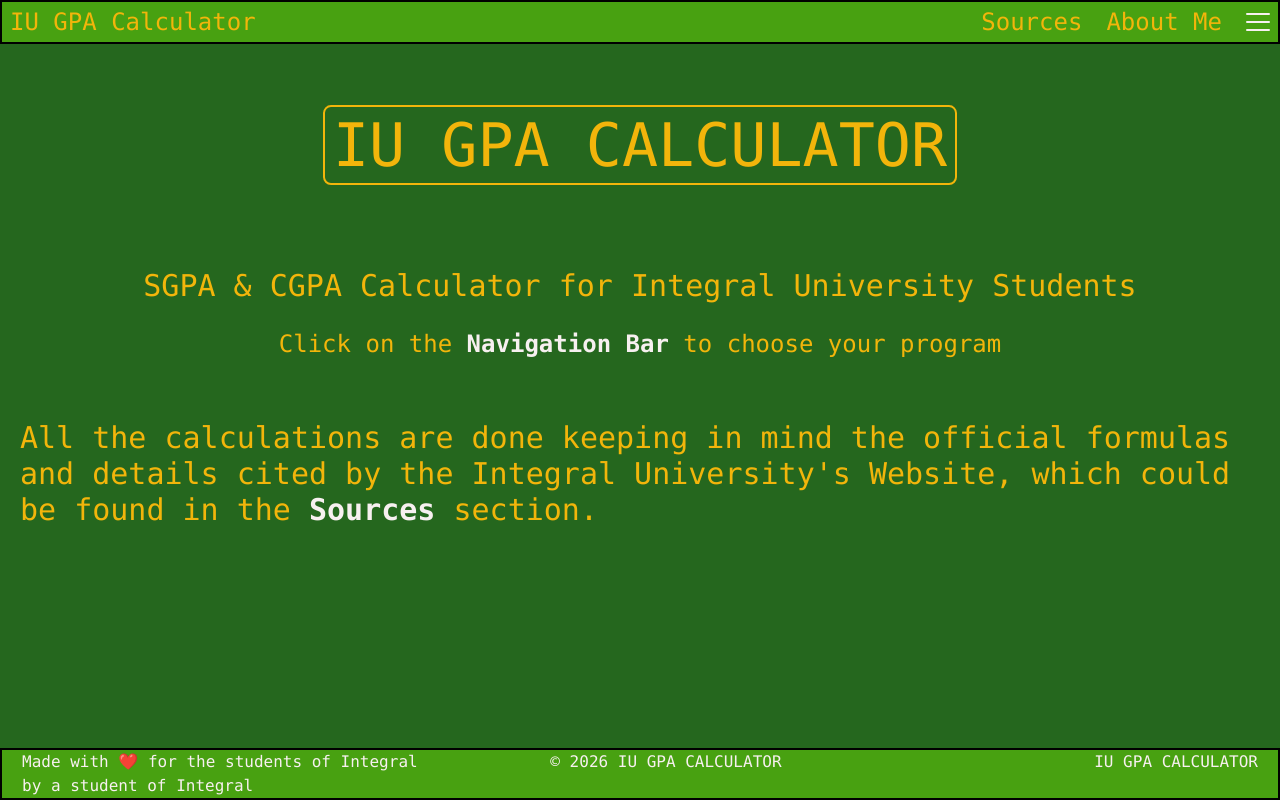
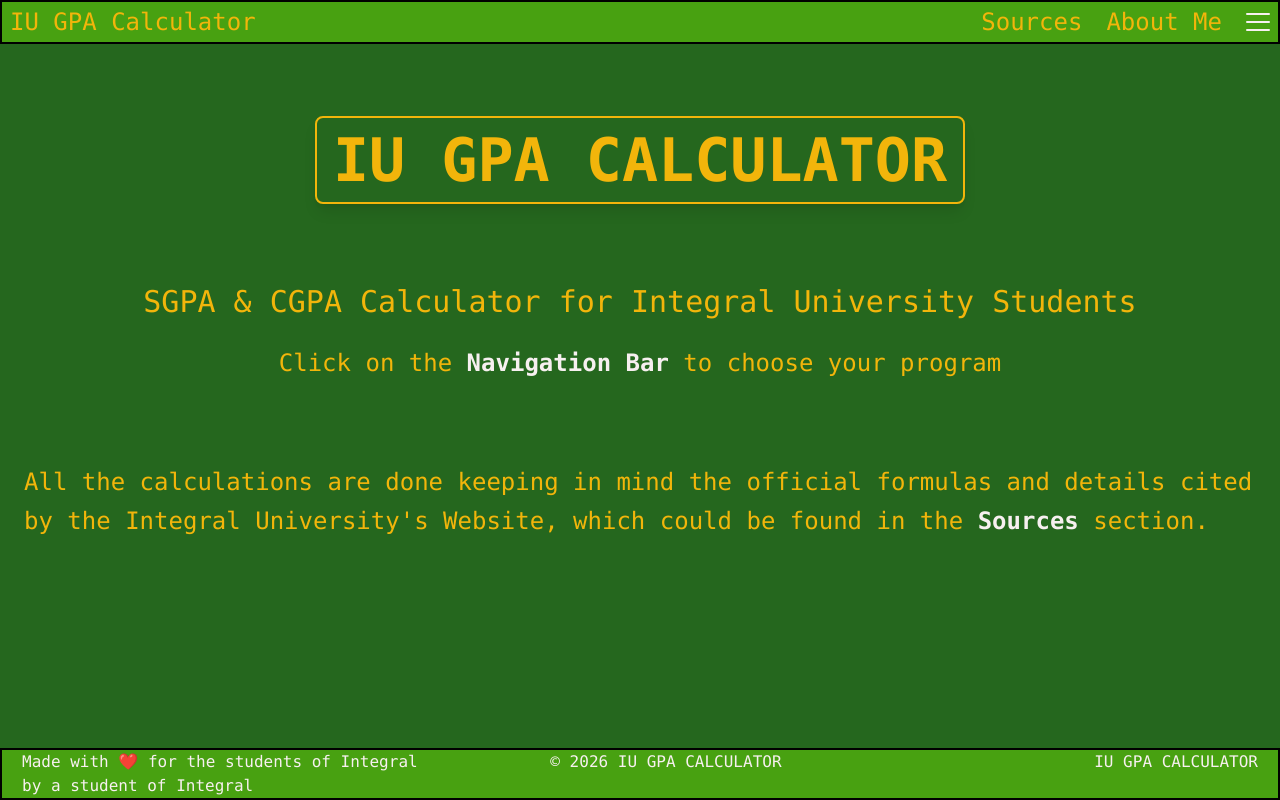
Before and after one commit to ArshilTech/IU-GPA-Calculator, a React (Vite) app: page / in a window 1280 px wide. Built offline with nearby package versions, Linux system fonts and the light colour scheme.

Commit message:
style: enhance Hero and Navbar components for improved aesthetics and user experience

```diff
--- a/src/Hero.jsx
+++ b/src/Hero.jsx
@@ -4,14 +4,14 @@ function Hero(){
     return(
         <div className="bg-[#25671E] text-[#F2B50B]">
             <br />
-            <div className="text-center font-mono mt-10">
-                <h1 className="text-6xl animate-bounce py-2 px-2 border-2 rounded-lg w-fit mx-auto mb-20">IU GPA CALCULATOR</h1>
-                <h2 className="text-3xl mt-3">SGPA & CGPA Calculator for Integral University Students</h2>
+            <div className="text-center font-mono mt-12 px-4">
+                <h1 className="text-6xl font-bold py-3 px-4 border-2 border-[#F2B50B] rounded-lg w-fit mx-auto mb-20 text-[#F2B50B] hover:border-[#F7F0F0] hover:text-[#F7F0F0] transition-all duration-300 transform hover:scale-105 shadow-lg">IU GPA CALCULATOR</h1>
+                <h2 className="text-3xl mt-5 text-[#F2B50B] hover:text-[#F7F0F0] transition-colors duration-200">SGPA & CGPA Calculator for Integral University Students</h2>
                 <br />
-                <p className="text-2xl">Click on the <span className="font-bold text-[#F7F0F0]">Navigation Bar</span> to choose your program</p>
+                <p className="text-2xl text-[#F2B50B] leading-relaxed">Click on the <span className="font-bold text-[#F7F0F0] hover:text-white transition-colors">Navigation Bar</span> to choose your program</p>
             </div>
-            <div className="px-5 py-10 mt-5">
-                <p className="font-mono text-3xl">All the calculations are done keeping in mind the official formulas and details cited by the Integral University's Website, which could be found in the <span className="font-bold text-[#F7F0F0]">Sources</span> section.</p>
+            <div className="px-6 py-12 mt-8">
+                <p className="font-mono text-2xl text-[#F2B50B] leading-relaxed">All the calculations are done keeping in mind the official formulas and details cited by the Integral University's Website, which could be found in the <span className="font-bold text-[#F7F0F0] hover:text-white transition-colors cursor-pointer">Sources</span> section.</p>
             </div>
         </div>
     )
```
